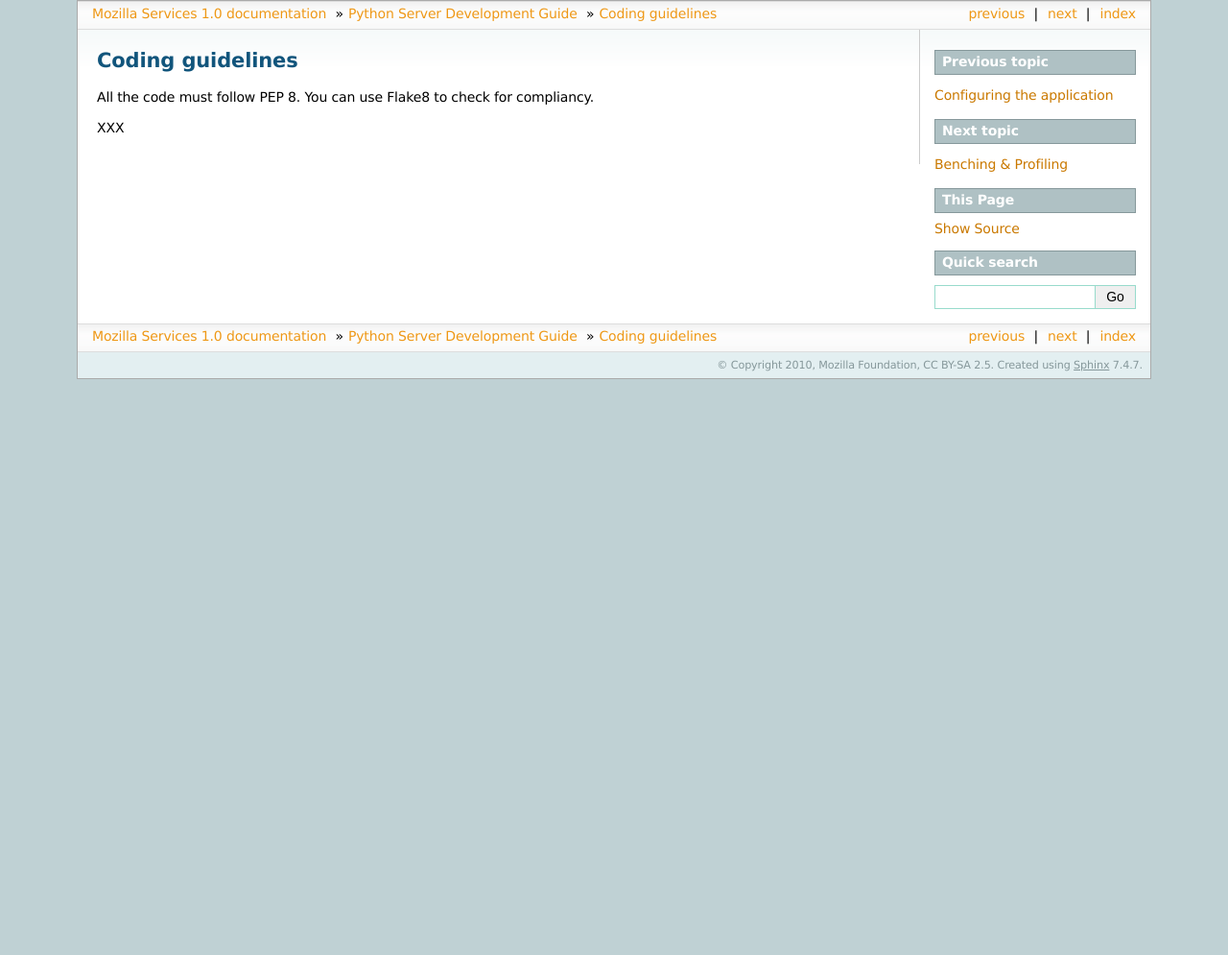
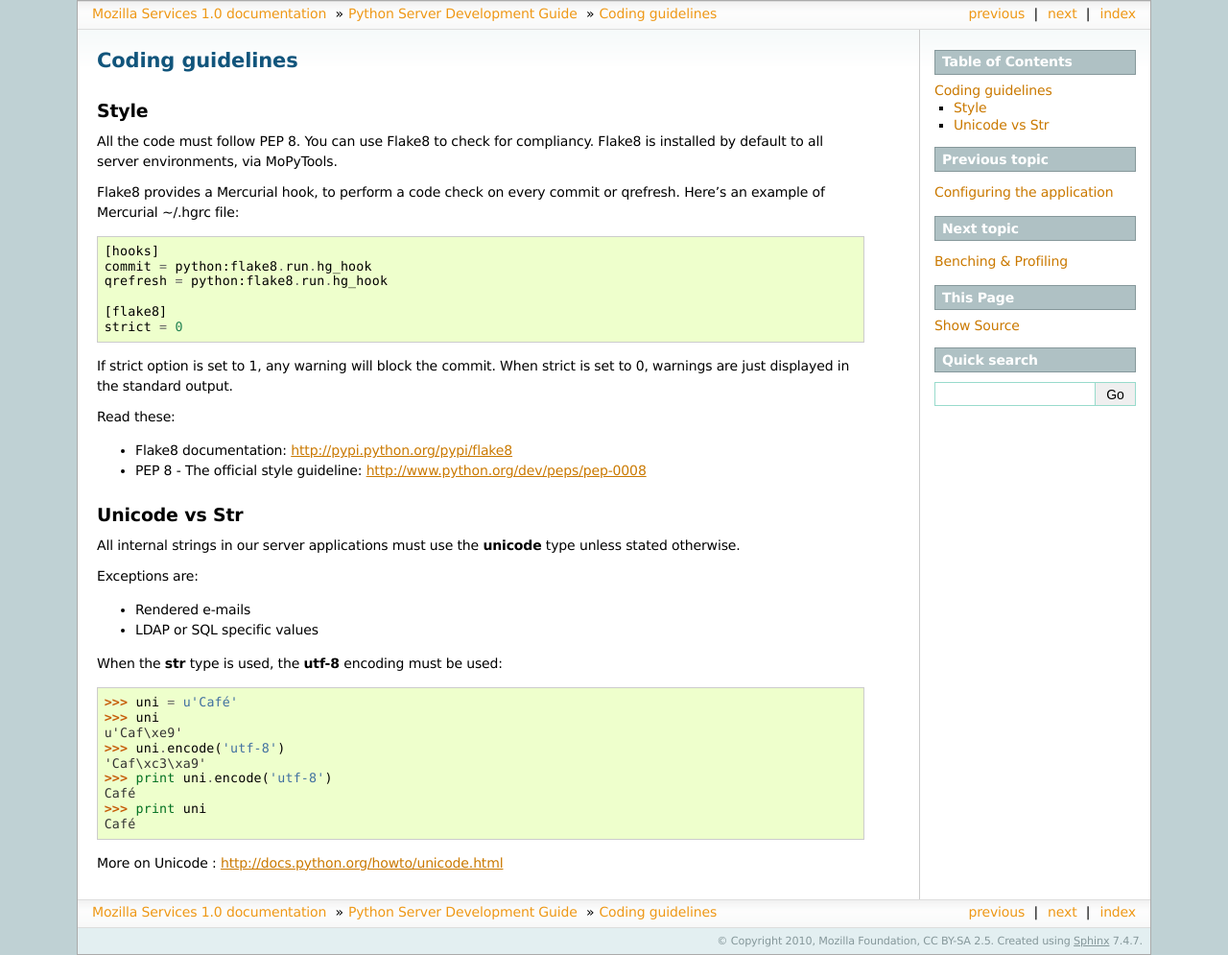
Before and after one commit to mozilla-services/docs, a Sphinx documentation site: the page built from source/server-devguide/guidelines.rst, in a window 1280 px wide. Shown: the whole page at 96% size. Built offline with Sphinx 7.4.7, drawn with Linux system fonts in a browser that asks for light colours; before the commit the page ends 900 px from its top, so only the background shows below that.

Commit message:
added a guideline entry on unicode and pep8

```diff
--- a/source/server-devguide/guidelines.rst
+++ b/source/server-devguide/guidelines.rst
@@ -2,6 +2,52 @@
 Coding guidelines
 =================
 
+Style
+=====
+
 All the code must follow PEP 8. You can use Flake8 to check for compliancy.
+Flake8 is installed by default to all server environments, via MoPyTools.
 
-XXX
+Flake8 provides a Mercurial hook, to perform a code check on every commit or
+qrefresh. Here's an example of Mercurial ~/.hgrc file::
+
+    [hooks]
+    commit = python:flake8.run.hg_hook
+    qrefresh = python:flake8.run.hg_hook
+
+    [flake8]
+    strict = 0
+
+If strict option is set to 1, any warning will block the commit.
+When strict is set to 0, warnings are just displayed in the standard output.
+
+Read these:
+
+- Flake8 documentation: http://pypi.python.org/pypi/flake8
+- PEP 8 - The official style guideline: http://www.python.org/dev/peps/pep-0008
+
+
+Unicode vs Str
+==============
+
+All internal strings in our server applications must use the **unicode** type
+unless stated otherwise.
+
+Exceptions are:
+
+- Rendered e-mails
+- LDAP or SQL specific values
+
+When the **str** type is used, the **utf-8** encoding must be used::
+
+    >>> uni = u'Café'
+    >>> uni
+    u'Caf\xe9'
+    >>> uni.encode('utf-8')
+    'Caf\xc3\xa9'
+    >>> print uni.encode('utf-8')
+    Café
+    >>> print uni
+    Café
+
+More on Unicode : http://docs.python.org/howto/unicode.html
```
